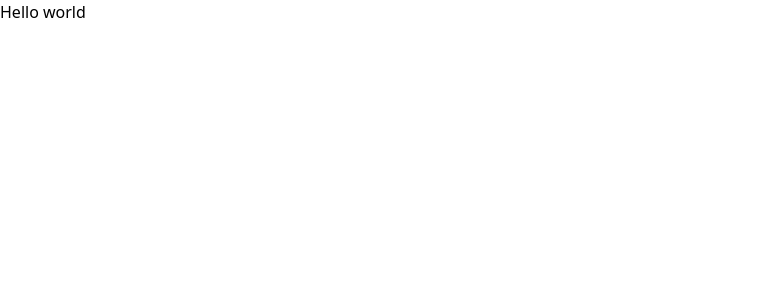
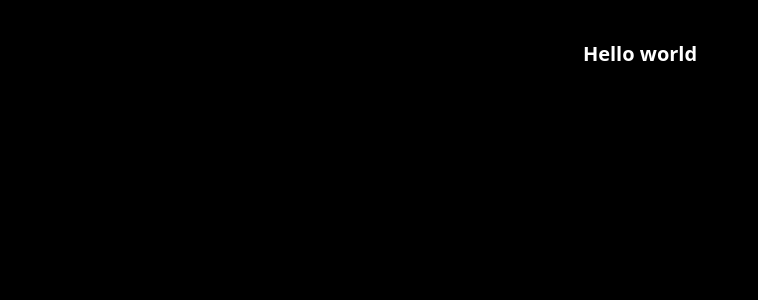
Before and after one commit to DavidAyala-DW/wordpress_headless, a Next.js app: page / in a window 1280 px wide. Shown: the top 300 px of the page, without its empty margins (0-758 px from the left). Built offline with nearby package versions, Linux system fonts and the light colour scheme.

Commit message:
add custom styles

```diff
--- /dev/null
+++ b/postcss.config.js
@@ -0,0 +1,6 @@
+module.exports = {
+  plugins: {
+    tailwindcss: {},
+    autoprefixer: {},
+  },
+}
--- /dev/null
+++ b/tailwind.config.js
@@ -0,0 +1,15 @@
+/** @type {import('tailwindcss').Config} */
+module.exports = {
+  content: [
+    "./app/**/*.{js,ts,jsx,tsx,mdx}",
+    "./pages/**/*.{js,ts,jsx,tsx,mdx}",
+    "./components/**/*.{js,ts,jsx,tsx,mdx}",
+
+    // Or if using `src` directory:
+    "./src/**/*.{js,ts,jsx,tsx,mdx}",
+  ],
+  theme: {
+    extend: {},
+  },
+  plugins: [],
+}
```
